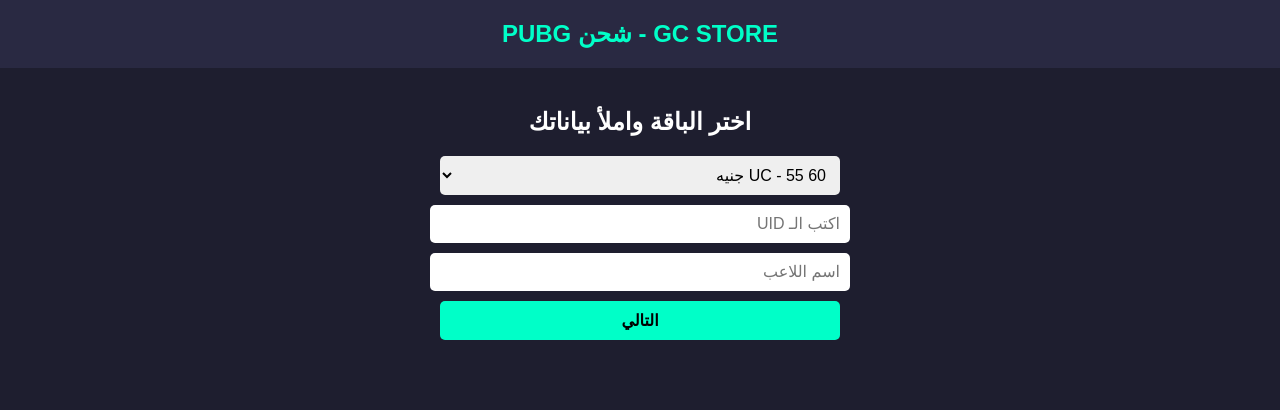
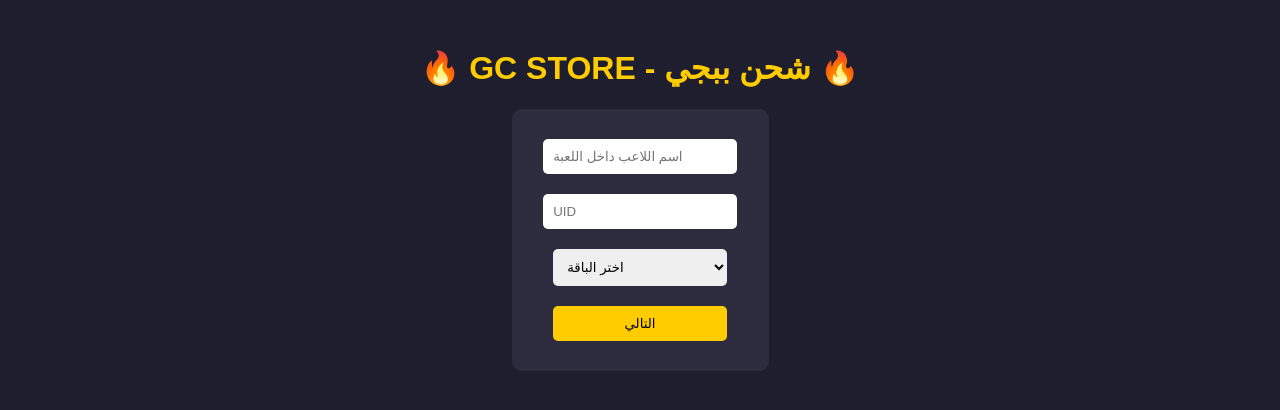
Before and after one commit to ibrahimAmr10/GC-STORE-, a plain HTML site: page index.html in a window 1280 px wide. Drawn offline with nearby package versions, Linux system fonts and the light colour scheme.

Commit message:
Add files via upload
Signed-off-by: ibrahimAmr10 <magictech205@gmail.com>

```diff
--- a/index.html
+++ b/index.html
@@ -1,107 +1,74 @@
 
 <!DOCTYPE html>
-<html lang="ar" dir="rtl">
+<html lang="ar">
 <head>
-    <meta charset="UTF-8">
-    <meta name="viewport" content="width=device-width, initial-scale=1.0">
-    <title>GC STORE - شحن PUBG</title>
+  <meta charset="UTF-8" />
+  <meta name="viewport" content="width=device-width, initial-scale=1.0"/>
+  <title>GC STORE | شحن ببجي</title>
   <style>
     body {
-            font-family: 'Arial', sans-serif;
+      font-family: Arial, sans-serif;
       background-color: #1e1e2f;
-            color: #ffffff;
-            margin: 0;
-            padding: 0;
+      color: white;
       text-align: center;
-        }
-        header {
-            background-color: #292942;
-            padding: 20px;
-            font-size: 24px;
-            font-weight: bold;
-            color: #00ffc8;
-        }
-        section {
       padding: 20px;
     }
-        .package {
-            background-color: #33334d;
-            border: 1px solid #444;
-            margin: 10px auto;
-            padding: 15px;
+    h1 {
+      color: #ffcc00;
+    }
+    form {
+      background: #2c2c3e;
+      padding: 20px;
       border-radius: 10px;
-            width: 90%;
-            max-width: 400px;
-            text-align: right;
+      display: inline-block;
     }
     input, select, button {
-            display: block;
-            width: 90%;
-            max-width: 400px;
-            margin: 10px auto;
       padding: 10px;
+      margin: 10px;
+      border: none;
       border-radius: 5px;
-            border: none;
-            font-size: 16px;
+      width: 80%;
     }
     button {
-            background-color: #00ffc8;
-            color: #000;
-            font-weight: bold;
+      background-color: #ffcc00;
+      color: black;
       cursor: pointer;
     }
-        #paymentPage, #confirmationPage {
-            display: none;
+    button:hover {
+      background-color: #e6b800;
     }
   </style>
 </head>
 <body>
+  <h1>🔥 GC STORE - شحن ببجي 🔥</h1>
+  <form id="gc-form">
+    <input type="text" name="playerName" placeholder="اسم اللاعب داخل اللعبة" required /><br/>
+    <input type="text" name="uid" placeholder="UID" required /><br/>
+    <select name="package" required>
+      <option value="">اختر الباقة</option>
+      <option value="60 UC - 55 EGP">60 UC - 55 EGP</option>
+      <option value="325 UC - 250 EGP">325 UC - 250 EGP</option>
+      <option value="660 UC - 500 EGP">660 UC - 500 EGP</option>
+      <option value="1500 UC - 1200 EGP">1500 UC - 1200 EGP</option>
+    </select><br/>
+    <button type="submit">التالي</button>
+  </form>
 
-<header>GC STORE - شحن PUBG</header>
+  <script src="https://cdn.jsdelivr.net/npm/emailjs-com@3/dist/email.min.js"></script>
+  <script>
+    (function() {
+      emailjs.init("Rw7wYlpwZtobHbH5v");
+    })();
 
-<section id="mainPage">
-    <h2>اختر الباقة واملأ بياناتك</h2>
-    <select id="package">
-        <option value="60 UC - 55 EGP">60 UC - 55 جنيه</option>
-        <option value="325 UC - 250 EGP">325 UC - 250 جنيه</option>
-        <option value="660 UC - 500 EGP">660 UC - 500 جنيه</option>
-        <option value="1500 UC - 1200 EGP">1500 UC - 1200 جنيه</option>
-    </select>
-    <input type="text" id="uid" placeholder="اكتب الـ UID">
-    <input type="text" id="playerName" placeholder="اسم اللاعب">
-    <button onclick="goToPayment()">التالي</button>
-</section>
-
-<section id="paymentPage">
-    <h2>ادفع عبر فودافون كاش</h2>
-    <p>ارسل المبلغ المحدد إلى الرقم:</p>
-    <p style="font-size: 20px; font-weight: bold;">01061683694</p>
-    <p>ثم اضغط على الزر بالأسفل بعد الدفع</p>
-    <button onclick="confirmPayment()">تم الدفع</button>
-</section>
-
-<section id="confirmationPage">
-    <h2>شكراً! تم استلام طلبك</h2>
-    <p>سيتم تنفيذ الشحن خلال دقائق</p>
-</section>
-
-<script>
-    function goToPayment() {
-        const uid = document.getElementById("uid").value.trim();
-        const name = document.getElementById("playerName").value.trim();
-        if (uid === "" || name === "") {
-            alert("من فضلك املأ كل البيانات");
-            return;
-        }
-        document.getElementById("mainPage").style.display = "none";
-        document.getElementById("paymentPage").style.display = "block";
-    }
-
-    function confirmPayment() {
-        document.getElementById("paymentPage").style.display = "none";
-        document.getElementById("confirmationPage").style.display = "block";
-    }
+    document.getElementById('gc-form').addEventListener('submit', function(event) {
+      event.preventDefault();
+      emailjs.sendForm('service_exl1onh', 'template_hcfc75g', this)
+        .then(function() {
+          window.location.href = "thanks.html";
+        }, function(error) {
+          alert("حصلت مشكلة في الإرسال: " + JSON.stringify(error));
+        });
+    });
   </script>
-
 </body>
 </html>
```
Lines whose indentation alone changed are shown as unchanged.
